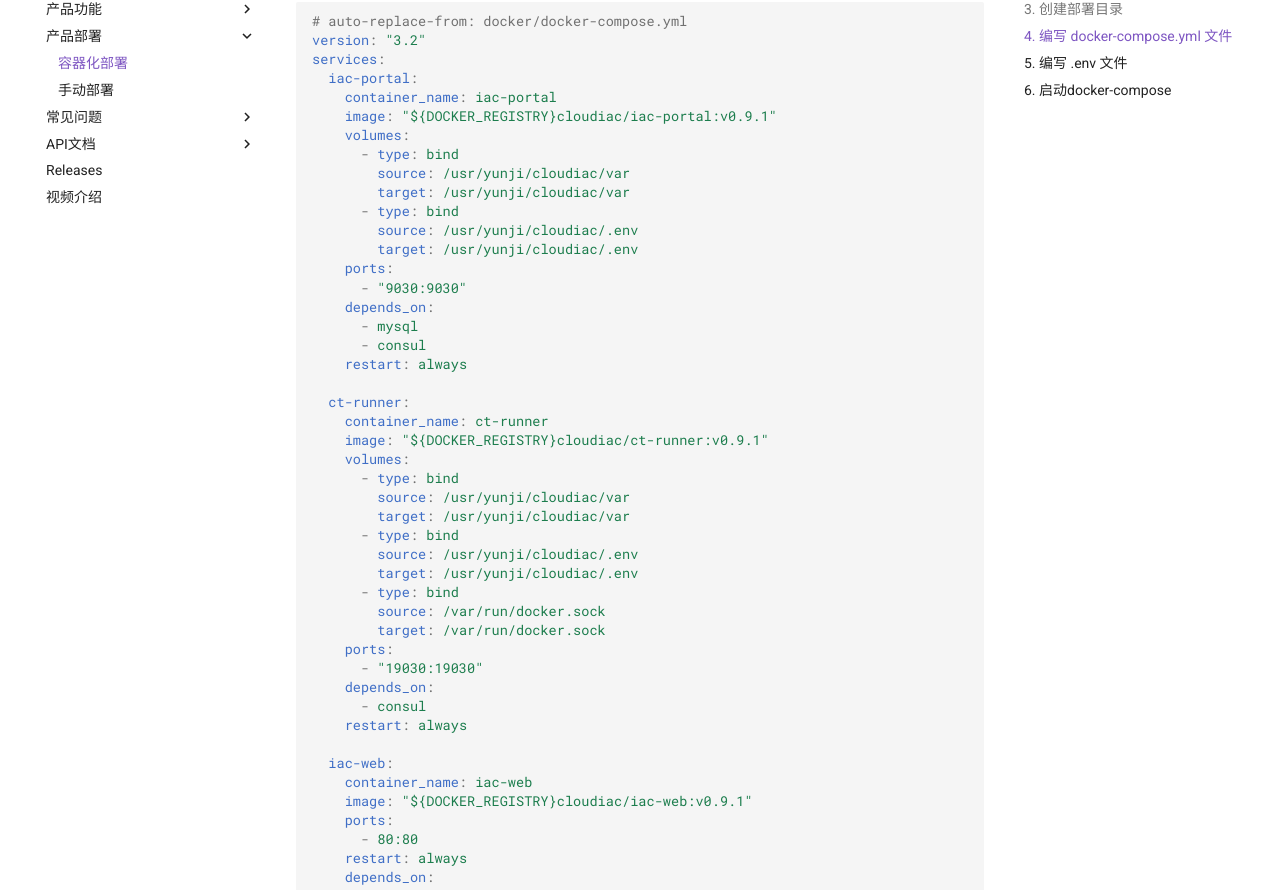
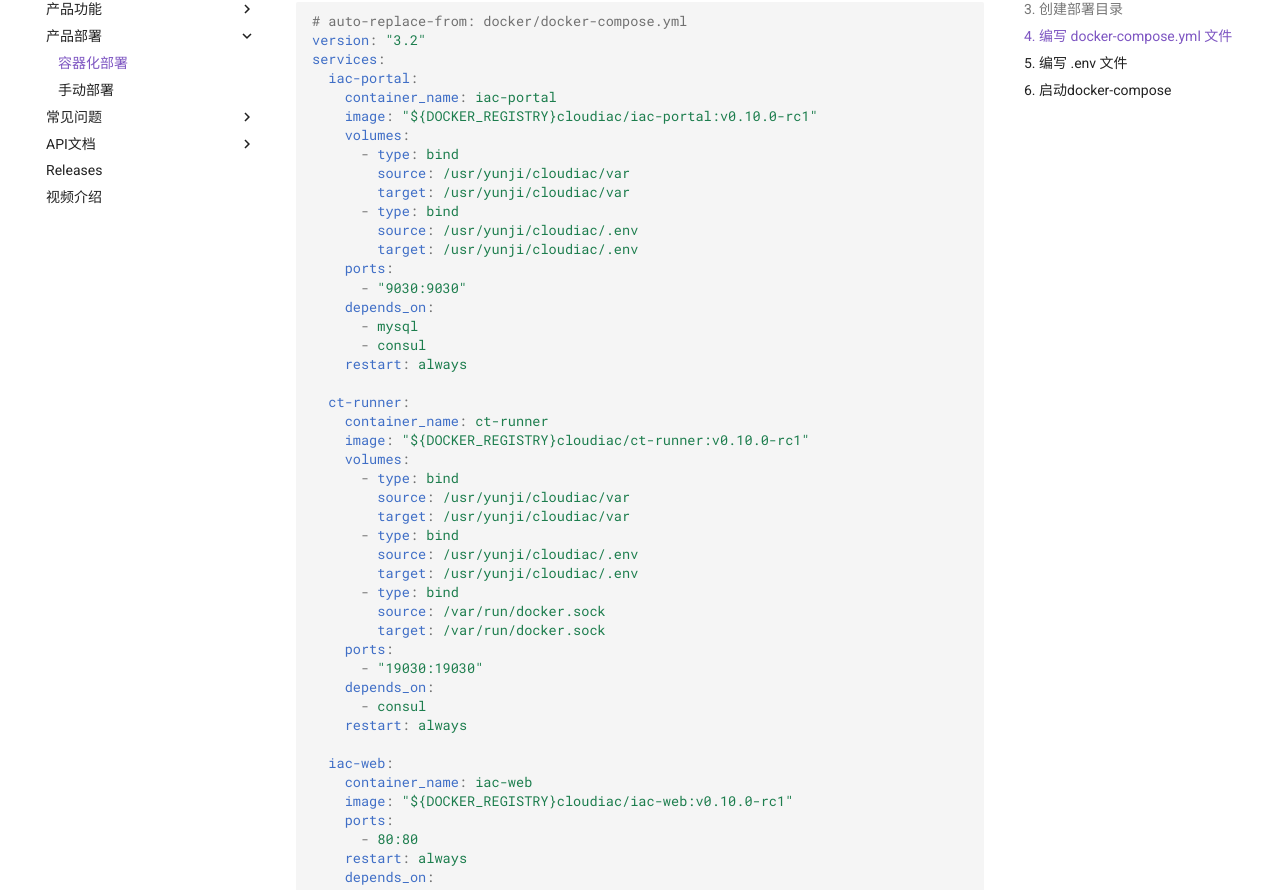
Before and after one commit to idcos/cloudiac, an MkDocs documentation site: the page built from docs/mkdocs/product-deploy/container.md, in a window 1280 px wide and 1400 px high, scrolled down 675 px. Shown: the part 153-1043 px from the top of the window. Built offline with MkDocs 1.6.1 and Material for MkDocs 9.7.7, drawn with Linux system fonts in a browser that asks for light colours; comment, search, counter and statistics services are not loaded; the version menu is left out.

Commit message:
Release v0.10.0-rc1

```diff
--- a/docs/mkdocs/product-deploy/container.md
+++ b/docs/mkdocs/product-deploy/container.md
@@ -35,7 +35,7 @@
 services:
   iac-portal:
     container_name: iac-portal
-    image: "${DOCKER_REGISTRY}cloudiac/iac-portal:v0.9.1"
+    image: "${DOCKER_REGISTRY}cloudiac/iac-portal:v0.10.0-rc1"
     volumes:
       - type: bind
         source: /usr/yunji/cloudiac/var
@@ -52,7 +52,7 @@
 
   ct-runner:
     container_name: ct-runner
-    image: "${DOCKER_REGISTRY}cloudiac/ct-runner:v0.9.1"
+    image: "${DOCKER_REGISTRY}cloudiac/ct-runner:v0.10.0-rc1"
     volumes:
       - type: bind
         source: /usr/yunji/cloudiac/var
@@ -71,7 +71,7 @@
 
   iac-web:
     container_name: iac-web
-    image: "${DOCKER_REGISTRY}cloudiac/iac-web:v0.9.1"
+    image: "${DOCKER_REGISTRY}cloudiac/iac-web:v0.10.0-rc1"
     ports:
       - 80:80
     restart: always
```
Also changed, not shown: docs/mkdocs/product-deploy/host.md (+2 -2 lines), 1 other file.
